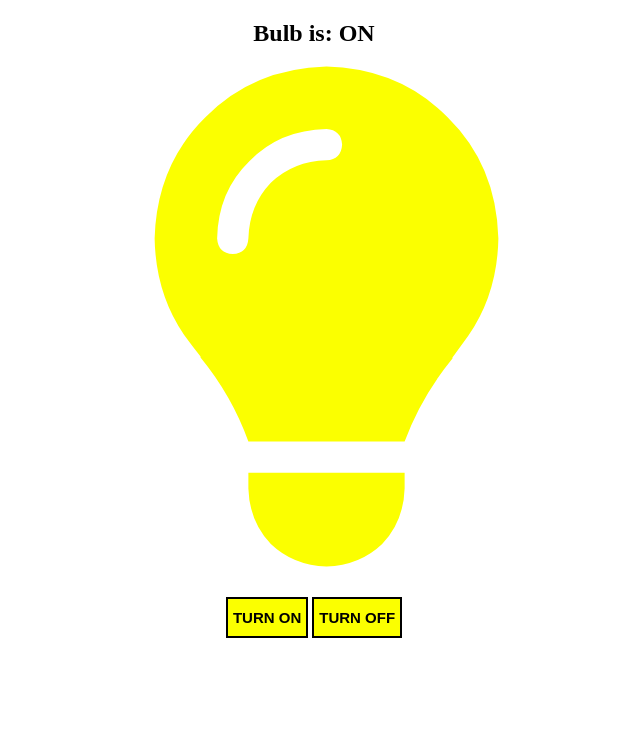
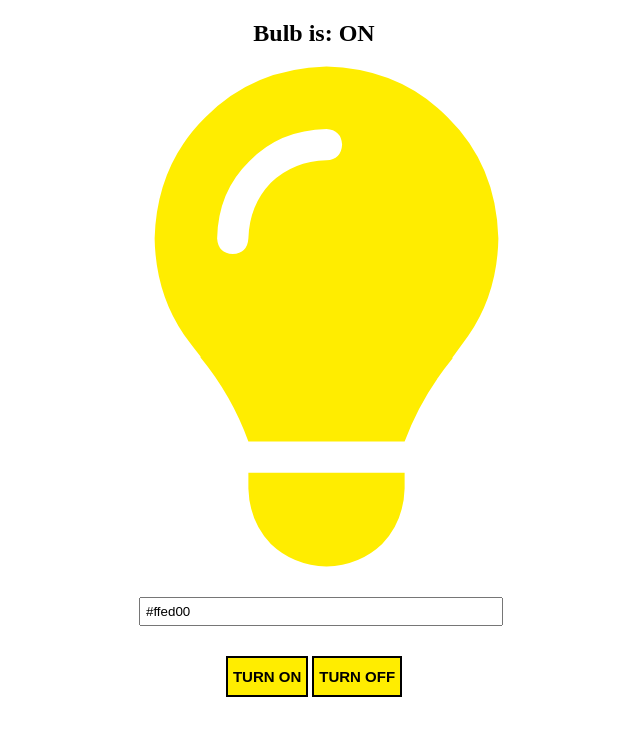
Before and after one commit to Daniil210910/NewPage, a plain HTML site: page index.html in a window 1280 px wide. Both pictures are taken after a click on the button "TURN ON". Shown: the whole page, without its empty margins (326-966 px from the left). Drawn offline with Linux system fonts and the light colour scheme.

Commit message:
New color bulp

```diff
--- a/index.html
+++ b/index.html
@@ -18,6 +18,7 @@
     <section>
         <h1>Bulb is: OFF</h1>
         <i class="fas fa-lightbulb"></i>
+        <input type="text" id="color" value="#ffed00">
         <button class="on" onclick="onBulp()">turn on</button>
         <button class="off" onclick="offBulp()">turn off</button>
     </section>
--- a/scripts/script.js
+++ b/scripts/script.js
@@ -2,9 +2,16 @@ function onBulp() {
     const bulp = document.getElementsByTagName("i");
     const light = document.getElementsByTagName("body");
     const text = document.getElementsByTagName("h1");
-    bulp[0].style.color = "rgb(251, 255, 0)";
+    const newColor = document.getElementById("color").value;
+    if (newColor) {
+        bulp[0].style.color = newColor;
+    } else {
+        bulp[0].style.color = "#ffed00";
+    }
     light[0].style.backgroundColor = "#ffffff";
-    text[0].innerHTML = "Bulb is: ON"
+    text[0].innerHTML = "Bulb is: ON";
+
+
 }
 
 function offBulp() {
--- a/styles/style.css
+++ b/styles/style.css
@@ -14,8 +14,15 @@ section {
     color: black;
 }
 
+input {
+    margin: 0 auto;
+    width: 100%;
+    margin-bottom: 30px;
+    padding: 5px 5px;
+}
+
 button {
-    background-color: rgb(251, 255, 0);
+    background-color: #ffed00;
     border: 2px solid #000000;
     padding: 10px 5px 10px 5px;
     text-transform: uppercase;
```
